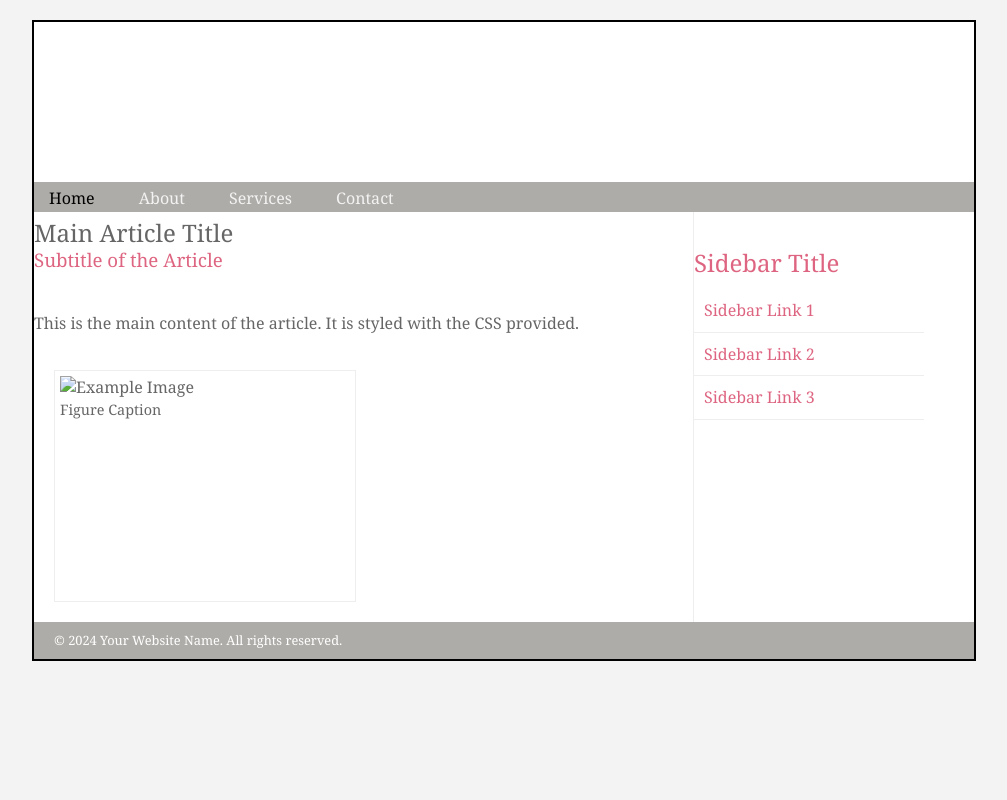
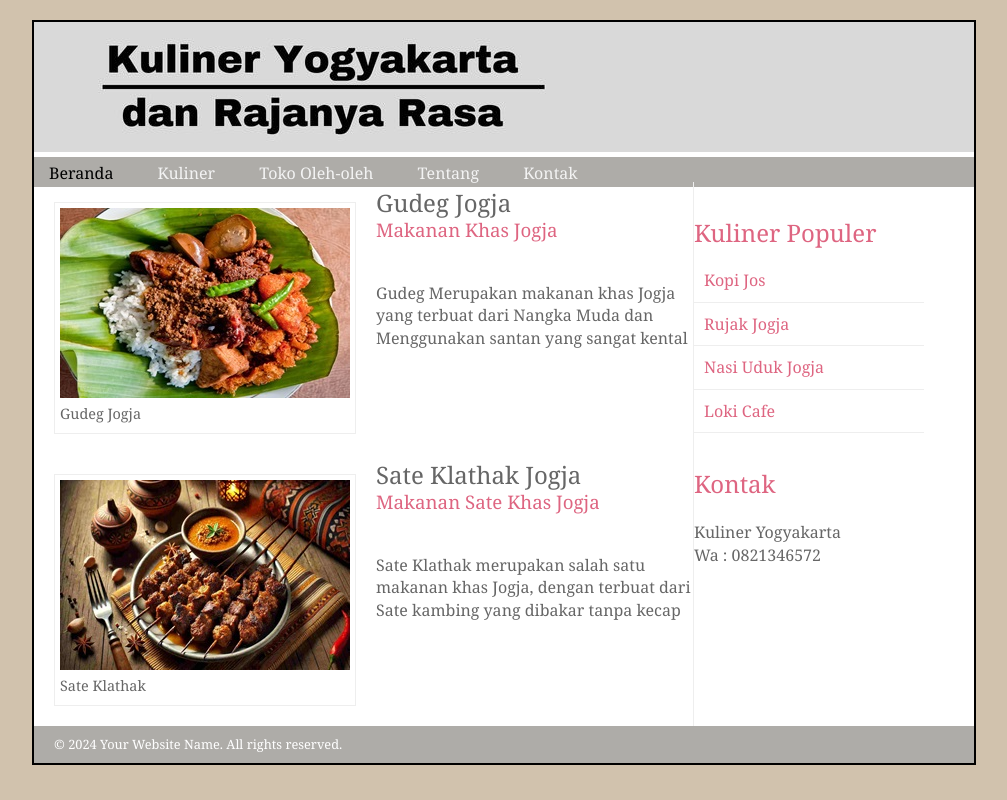
Before and after one commit to maulana-tech/Code-PWC, a plain HTML site: page pwc-12/index.html in a window 1280 px wide. Shown: the whole page, without its empty margins (136-1143 px from the left). Drawn offline with Linux system fonts and the light colour scheme.

Commit message:
menambah wc 12

```diff
--- a/pwc-12/index.html
+++ b/pwc-12/index.html
@@ -9,36 +9,56 @@
 <body>
     <div class="wrapper">
         <header>
-            <h1>Website Header</h1>
+            <img src="img/header1.jpg" alt="">
+            <nav>
+                <ul>
+                    <li><a href="index.html" class="current">Beranda</a></li>
+                    <li><a href="kuliner.html">Kuliner</a></li>
+                    <li><a href="tokoOleh.html">Toko Oleh-oleh</a></li>
+                    <li><a href="tentang.html">Tentang</a></li>
+                    <li><a href="kontak.html">Kontak</a></li>
+                </ul>
+            </nav>
         </header>
-        <nav>
-            <ul>
-                <li><a href="#" class="current">Home</a></li>
-                <li><a href="#">About</a></li>
-                <li><a href="#">Services</a></li>
-                <li><a href="#">Contact</a></li>
-            </ul>
-        </nav>
+
         <section class="utama">
             <article>
+                <figure>
+                    <img src="img/gudeg.jpg" alt="Gudeg Jogja" >
+                    <figcaption>Gudeg Jogja</figcaption>
+                </figure>
                 <hgroup>
-                    <h2>Main Article Title</h2>
-                    <h3>Subtitle of the Article</h3>
+                    <h2>Gudeg Jogja</h2>
+                    <h3>Makanan Khas Jogja</h3>
                 </hgroup>
-                <p>This is the main content of the article. It is styled with the CSS provided.</p>
+                <p>Gudeg Merupakan makanan khas Jogja yang terbuat dari Nangka
+                    Muda dan Menggunakan santan yang sangat kental</p>
+            </article>
+            <article>
                 <figure>
-                    <img src="images/example.jpg" alt="Example Image" width="290" height="220">
-                    <figcaption>Figure Caption</figcaption>
+                    <img src="img/Sate Klathak.jpg" alt="">
+                    <figcaption>Sate Klathak</figcaption>
                 </figure>
+                <hgroup>
+                    <h2>Sate Klathak Jogja</h2>
+                    <h3>Makanan Sate Khas Jogja</h3>
+                </hgroup>
+                <p>Sate Klathak merupakan salah satu makanan khas Jogja, dengan terbuat dari
+                    Sate kambing yang dibakar tanpa kecap</p>
             </article>
         </section>
         <aside>
-            <section>
-                <h2>Sidebar Title</h2>
-                <a href="#">Sidebar Link 1</a>
-                <a href="#">Sidebar Link 2</a>
-                <a href="#">Sidebar Link 3</a>
+            <section class="popular-recipes">
+                <h2>Kuliner Populer</h2>
+                <a href="https://id.wikipedia.org/wiki/Kopi_Jos">Kopi Jos</a>
+                <a href="https://www.kompas.com/food/read/2023/06/14/160700575/4-rujak-es-krim-di-yogyakarta-kuliner-unik-jangan-sampai-lewat-">Rujak Jogja</a>
+                <a href="https://jogja.idntimes.com/food/dining-guide/anggry-natasya/tempat-makan-nasi-uduk-di-jogja-c1c2">Nasi Uduk Jogja</a>
+                <a href="https://www.tripadvisor.co.id/Restaurant_Review-g14782503-d10538890-Reviews-Loko_Cafe-Yogyakarta_Yogyakarta_Region_Java.html">Loki Cafe</a>
             </section>
+            <section class="contact-details">
+                <h2>Kontak</h2>
+                <p>Kuliner Yogyakarta<br />
+                    Wa : 0821346572</p>
         </aside>
         <footer>
             <p>&copy; 2024 Your Website Name. All rights reserved.</p>
--- a/pwc-12/style.css
+++ b/pwc-12/style.css
@@ -4,7 +4,7 @@ header, section, footer , aside, nav, article, figure, figcaption {
     body {
         color: #666666;
         background-color: #f3f3f3;
-        background-image: url(images/latar.jpg);
+        background-image: url(img/latar.jpg);
         background-position: center;
         font-family: Georgia, 'Times New Roman', Times, serif;
         line-height: 1.4em;
@@ -21,12 +21,6 @@ header, section, footer , aside, nav, article, figure, figcaption {
     header {
         height: 160px;
         background-image: url(images/header1.png);
-    }
-    h1 {
-        text-indent: -9999px;
-        width: 940px;
-        height: 130px;
-        margin: 0px;
     }
 
 
```
Also changed, not shown: pwc-12/img/Sate Klathak.jpg (added), pwc-12/img/gudeg.jpg (added), pwc-12/img/header1.jpg (added), pwc-12/img/latar.jpg (added), pwc-12/kontak.html (added), pwc-12/kuliner.html (added), pwc-12/tentang.html (added), pwc-12/tokoOleh.html (added).
